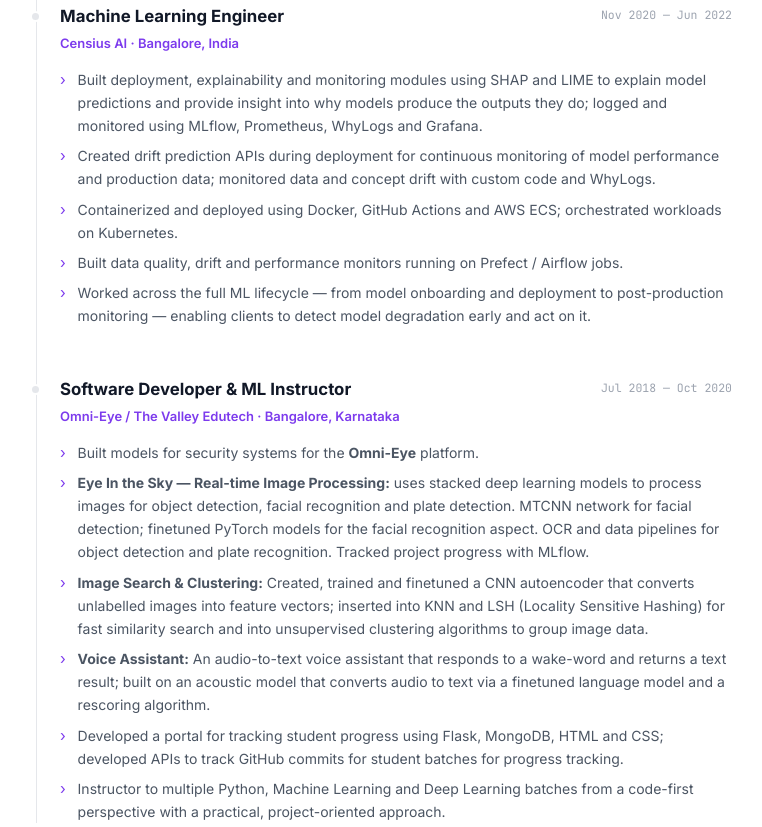
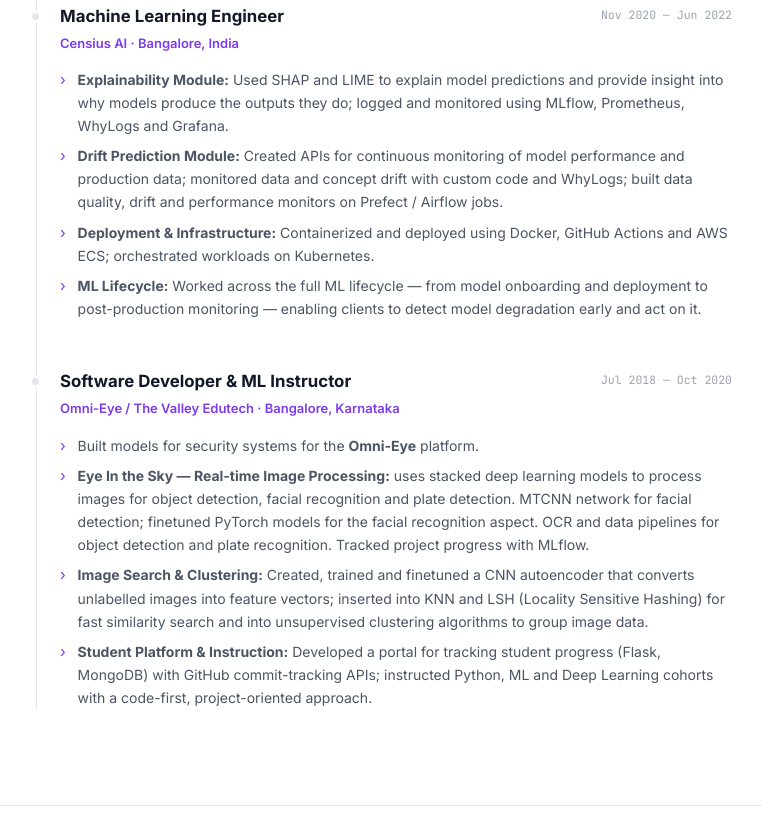
Before and after one commit to VishakBharadwaj94/vishak-resume, a website: page index.html in a window 1280 px wide. Shown: the part 1474-2301 px from the top of the page, without its empty margins (256-1018 px from the left). Drawn offline with Linux system fonts and the light colour scheme.

Commit message:
Key phrase format for Censius and Valley Edutech, remove Voice Assistant

```diff
--- a/index.html
+++ b/index.html
@@ -642,11 +642,10 @@
         </div>
         <div class="job-company">Censius AI · Bangalore, India</div>
         <ul class="job-bullets">
-          <li>Built deployment, explainability and monitoring modules using SHAP and LIME to explain model predictions and provide insight into why models produce the outputs they do; logged and monitored using MLflow, Prometheus, WhyLogs and Grafana.</li>
-          <li>Created drift prediction APIs during deployment for continuous monitoring of model performance and production data; monitored data and concept drift with custom code and WhyLogs.</li>
-          <li>Containerized and deployed using Docker, GitHub Actions and AWS ECS; orchestrated workloads on Kubernetes.</li>
-          <li>Built data quality, drift and performance monitors running on Prefect / Airflow jobs.</li>
-          <li>Worked across the full ML lifecycle — from model onboarding and deployment to post-production monitoring — enabling clients to detect model degradation early and act on it.</li>
+          <li><strong>Explainability Module:</strong> Used SHAP and LIME to explain model predictions and provide insight into why models produce the outputs they do; logged and monitored using MLflow, Prometheus, WhyLogs and Grafana.</li>
+          <li><strong>Drift Prediction Module:</strong> Created APIs for continuous monitoring of model performance and production data; monitored data and concept drift with custom code and WhyLogs; built data quality, drift and performance monitors on Prefect / Airflow jobs.</li>
+          <li><strong>Deployment &amp; Infrastructure:</strong> Containerized and deployed using Docker, GitHub Actions and AWS ECS; orchestrated workloads on Kubernetes.</li>
+          <li><strong>ML Lifecycle:</strong> Worked across the full ML lifecycle — from model onboarding and deployment to post-production monitoring — enabling clients to detect model degradation early and act on it.</li>
         </ul>
       </div>
 
@@ -661,9 +660,7 @@
           <li>Built models for security systems for the <strong>Omni-Eye</strong> platform.</li>
           <li><strong>Eye In the Sky — Real-time Image Processing:</strong> uses stacked deep learning models to process images for object detection, facial recognition and plate detection. MTCNN network for facial detection; finetuned PyTorch models for the facial recognition aspect. OCR and data pipelines for object detection and plate recognition. Tracked project progress with MLflow.</li>
           <li><strong>Image Search &amp; Clustering:</strong> Created, trained and finetuned a CNN autoencoder that converts unlabelled images into feature vectors; inserted into KNN and LSH (Locality Sensitive Hashing) for fast similarity search and into unsupervised clustering algorithms to group image data.</li>
-          <li><strong>Voice Assistant:</strong> An audio-to-text voice assistant that responds to a wake-word and returns a text result; built on an acoustic model that converts audio to text via a finetuned language model and a rescoring algorithm.</li>
-          <li>Developed a portal for tracking student progress using Flask, MongoDB, HTML and CSS; developed APIs to track GitHub commits for student batches for progress tracking.</li>
-          <li>Instructor to multiple Python, Machine Learning and Deep Learning batches from a code-first perspective with a practical, project-oriented approach.</li>
+          <li><strong>Student Platform &amp; Instruction:</strong> Developed a portal for tracking student progress (Flask, MongoDB) with GitHub commit-tracking APIs; instructed Python, ML and Deep Learning cohorts with a code-first, project-oriented approach.</li>
         </ul>
       </div>
 
```
Also changed, not shown: resume-print.html (+4 -5 lines), 1 other file.
